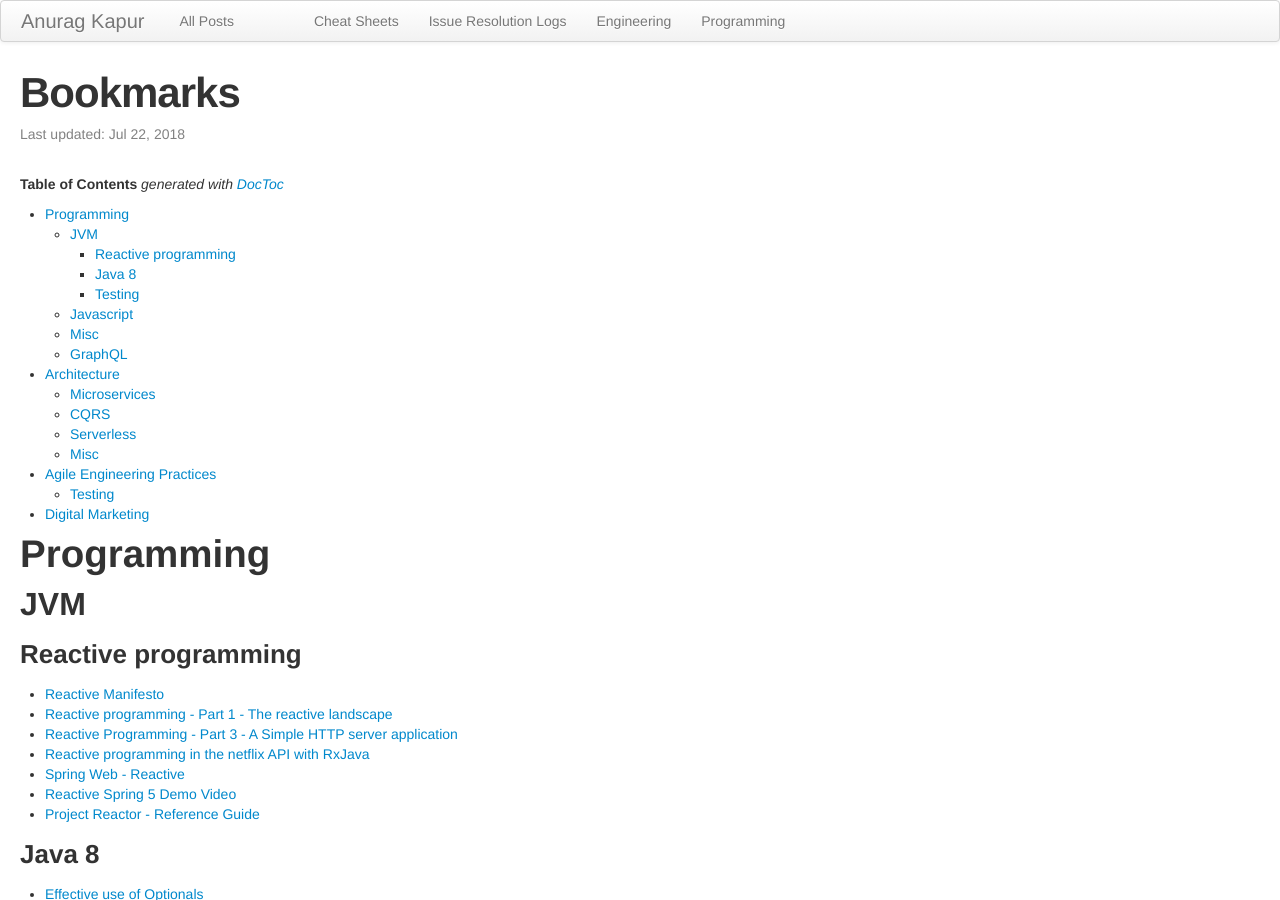
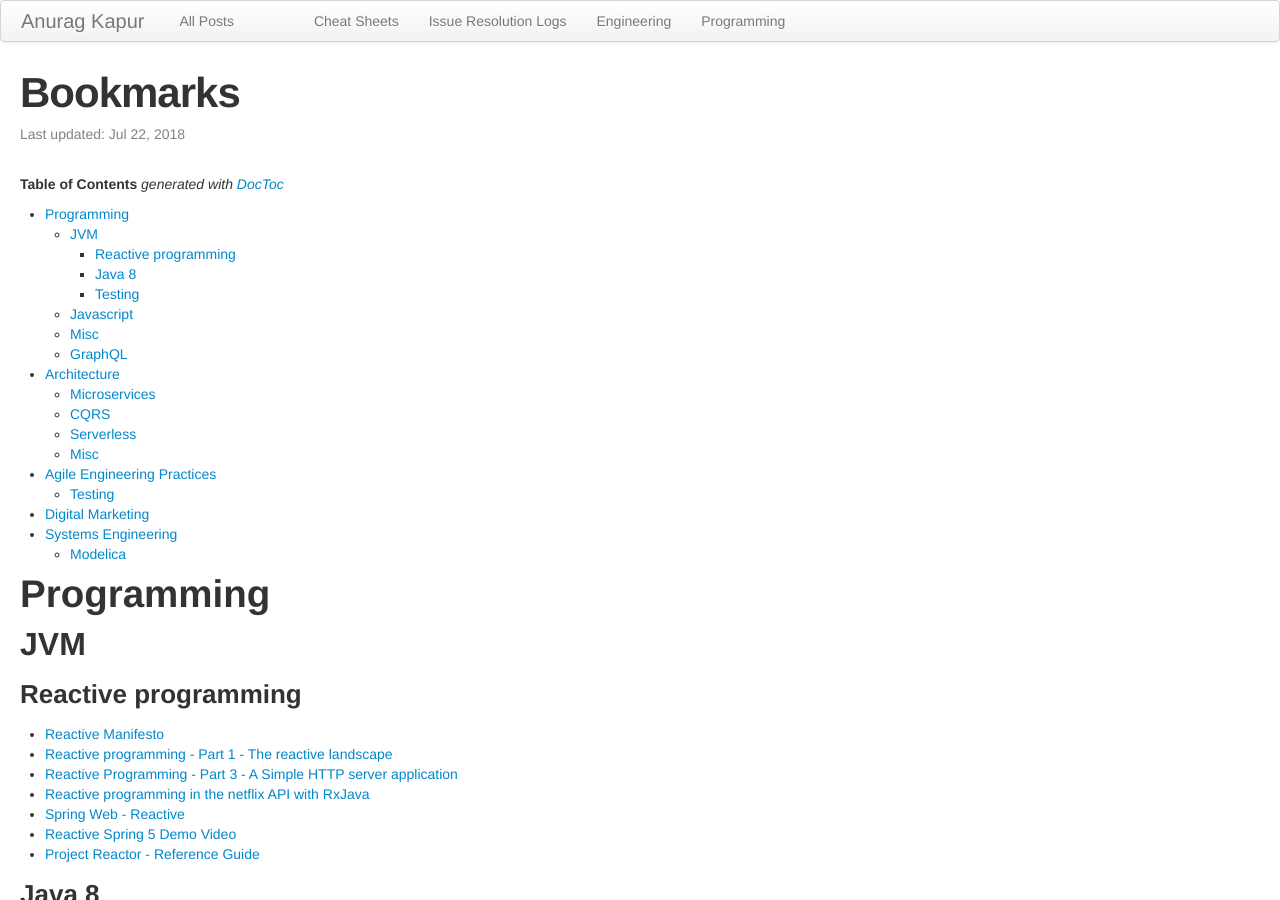
Before and after one commit to anuragkapur/anuragkapur.github.io, a Jekyll site: the page built from blog/engineering/_posts/2018-07-22-bookmarks.md, in a window 1280 px wide and 900 px high. Built offline with Jekyll 4.4.1, drawn with Linux system fonts in a browser that asks for light colours; comment, search, counter and statistics services are not loaded.

Commit message:
Update toc

```diff
--- a/blog/engineering/_posts/2018-07-22-bookmarks.md
+++ b/blog/engineering/_posts/2018-07-22-bookmarks.md
@@ -28,6 +28,8 @@ permalink: /blog/bookmarks
 - [Agile Engineering Practices](#agile-engineering-practices)
   - [Testing](#testing-1)
 - [Digital Marketing](#digital-marketing)
+- [Systems Engineering](#systems-engineering)
+  - [Modelica](#modelica)
 
 <!-- END doctoc generated TOC please keep comment here to allow auto update -->
 
```
Also changed, not shown: blog/cheat-sheets/_posts/2019-04-20-containers.md (+1 -0 lines).
